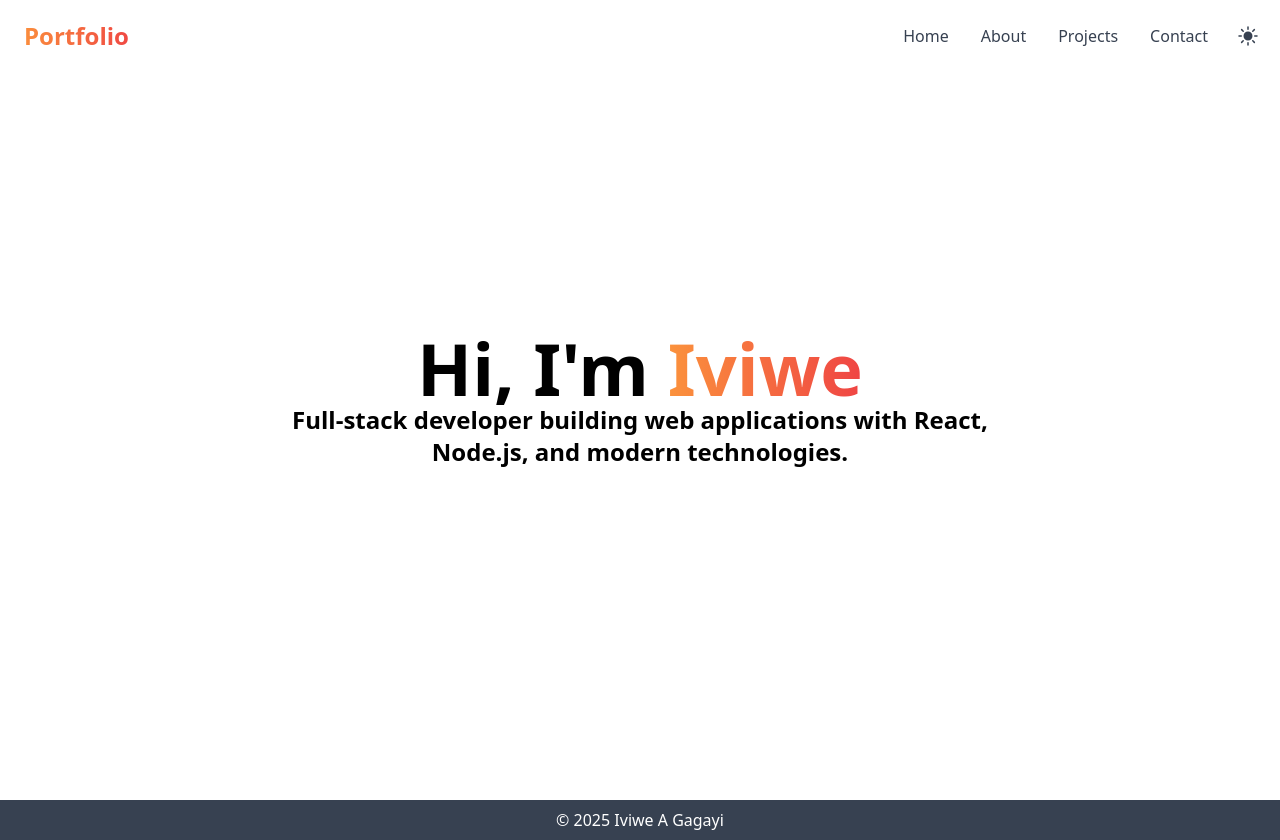
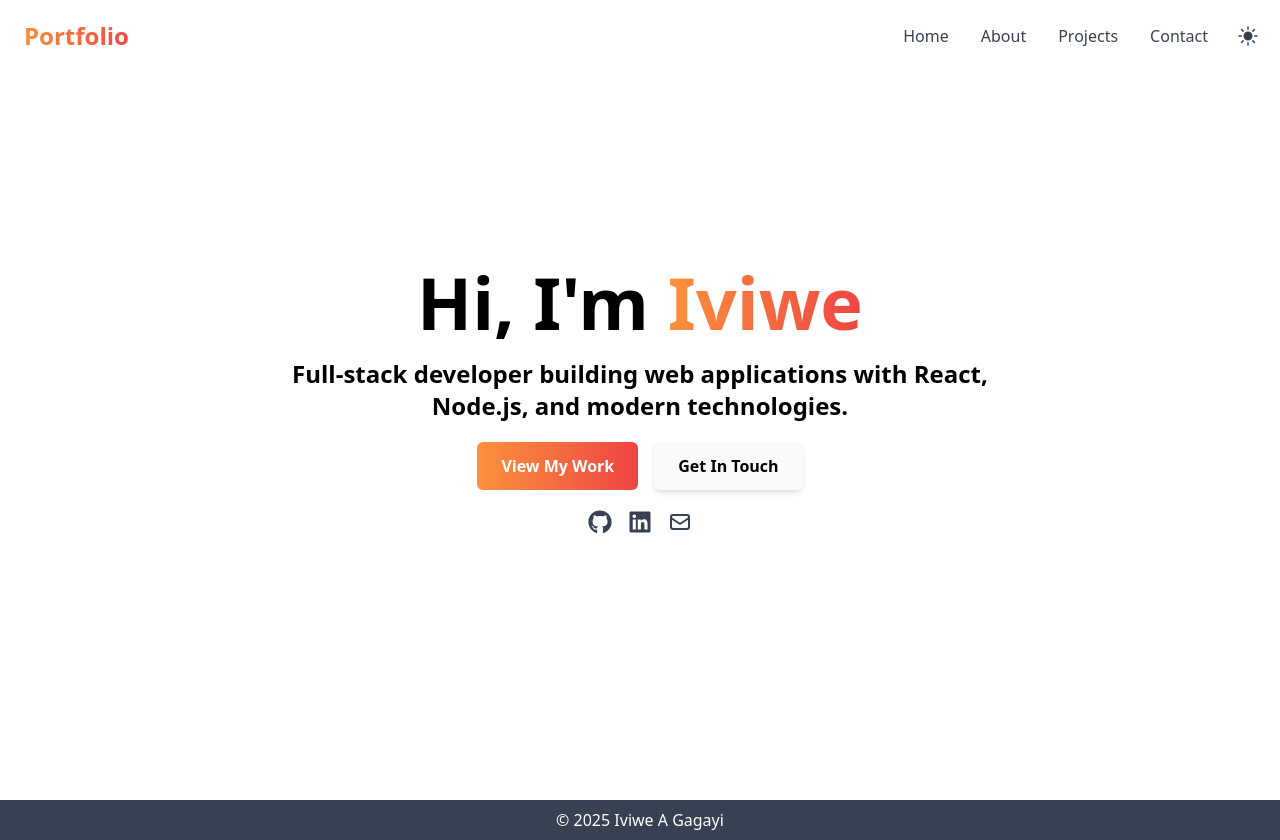
Before and after one commit to Iviwe-Gagayi/portfolio, a React (Create React App) app: page / in a window 1280 px wide. Built offline with nearby package versions, Linux system fonts and the light colour scheme.

Commit message:
Added links to socials

```diff
--- a/package.json
+++ b/package.json
@@ -10,6 +10,7 @@
     "@testing-library/user-event": "^14.4.3",
     "react": "^18.2.0",
     "react-dom": "^18.2.0",
+    "react-icons": "^5.5.0",
     "react-scripts": "5.0.1",
     "web-vitals": "^2.1.4"
   },
--- a/src/Header.js
+++ b/src/Header.js
@@ -1,6 +1,8 @@
 import React from "react";
 import { useState } from 'react';
 import { SunIcon, MoonIcon } from '@heroicons/react/24/solid';
+
+
 
 
 
@@ -37,7 +39,6 @@ function Header(){
 
  <nav className="bg-white/80 backdrop-blur-md p-4 fixed w-full top-0 z-50">
       <div className="w-full flex justify-between items-center">
-        {/* Logo / Brand */}
         <div className="text-transparent bg-clip-text bg-gradient-to-r from-orange-400 to-red-500 text-2xl font-bold px-2 ">
           Portfolio
         </div>
--- a/src/Home.js
+++ b/src/Home.js
@@ -1,21 +1,44 @@
 import React from 'react';
+import { FaGithub, FaLinkedin } from 'react-icons/fa';
+import { HiOutlineMail } from 'react-icons/hi';
 
 function Home() {
   return (
-    <div className="flex  flex-col items-center justify-center h-screen bg-white gab-4">
+    <div className="flex  flex-col items-center justify-center h-screen bg-white gap-5">
      <h1 className="text-7xl font-bold">
     Hi, I'm{" "}
     <span className="text-transparent bg-clip-text bg-gradient-to-r from-orange-400 to-red-500">
       Iviwe
     </span>
   </h1>
+  <div>
        <h2 className="text-2xl font-bold black">
        Full-stack developer building web applications with React,
       </h2>
-        <h3 className="text-2xl font-bold black">
+        <h3 className=" flex text-2xl font-bold black justify-center">
         Node.js, and modern technologies.
       </h3>
-    </div>
+      </div>
+      <div className='flex gap-4'>
+      <button className=' font-semibold bg-gradient-to-r from-orange-400 to-red-500  text-white rounded-md px-6 py-3'>
+        View My Work
+      </button>
+        <button className=' font-semibold shadow-md bg-gray-50 text-black rounded-md px-6 py-3'>
+        Get In Touch
+      </button>
+      </div>
+      <div className="flex gap-4">
+  <a href="https://github.com/Iviwe-Gagayi" target="_blank" rel="noopener noreferrer">
+    <FaGithub className="h-6 w-6 text-gray-700 hover:text-orange-500 transition-colors duration-300" />
+  </a>
+  <a href="https://www.linkedin.com/in/iviwe-gagayi-0309a5252/" target="_blank" rel="noopener noreferrer">
+    <FaLinkedin className="h-6 w-6 text-gray-700 hover:text-orange-500 transition-colors duration-300" />
+  </a>
+  <a href="mailto:iviwegag@gmail.com">
+    <HiOutlineMail className="h-6 w-6 text-gray-700 hover:text-orange-500 transition-colors duration-300" />
+  </a>
+</div>
+          </div>
   );
 }
 
```
Also changed, not shown: 1 other file (tests, documents, lock files or other folders).
